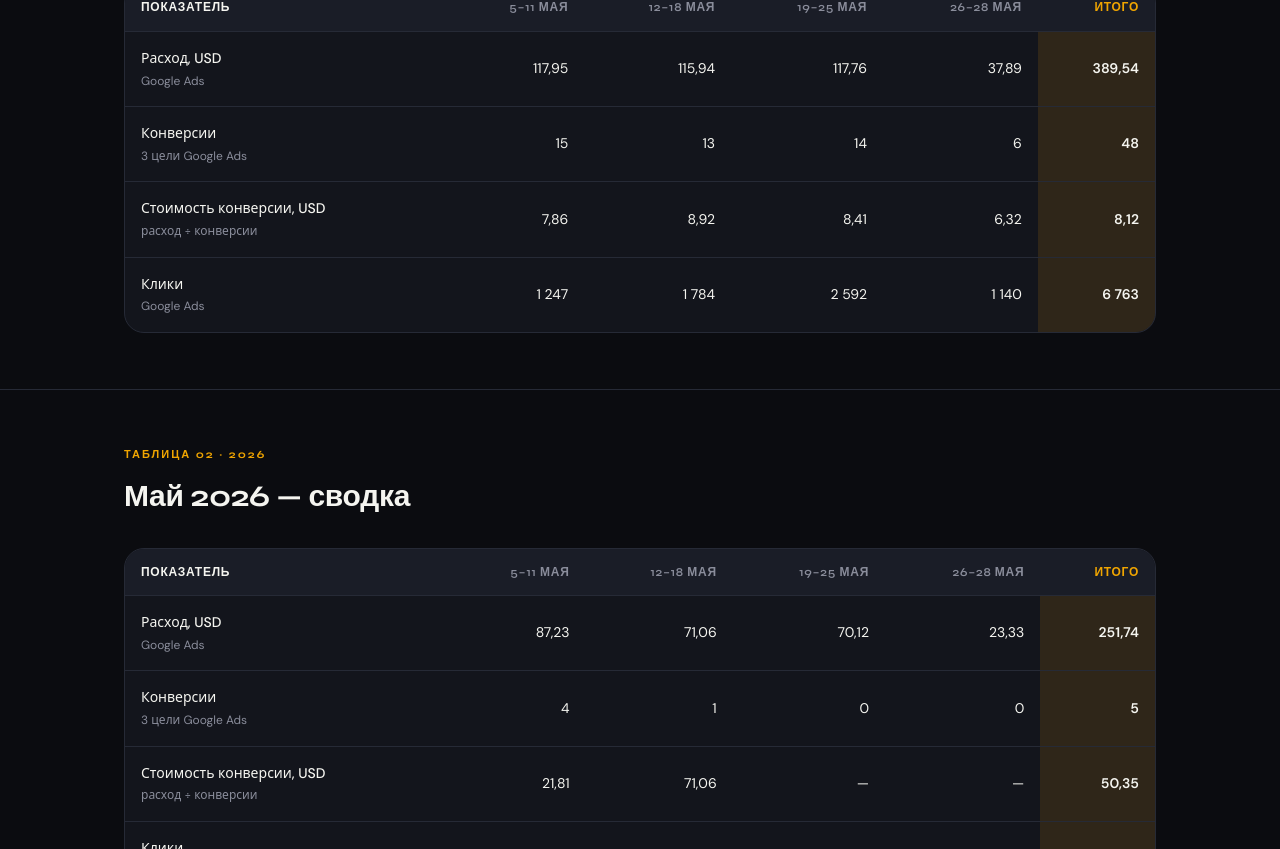
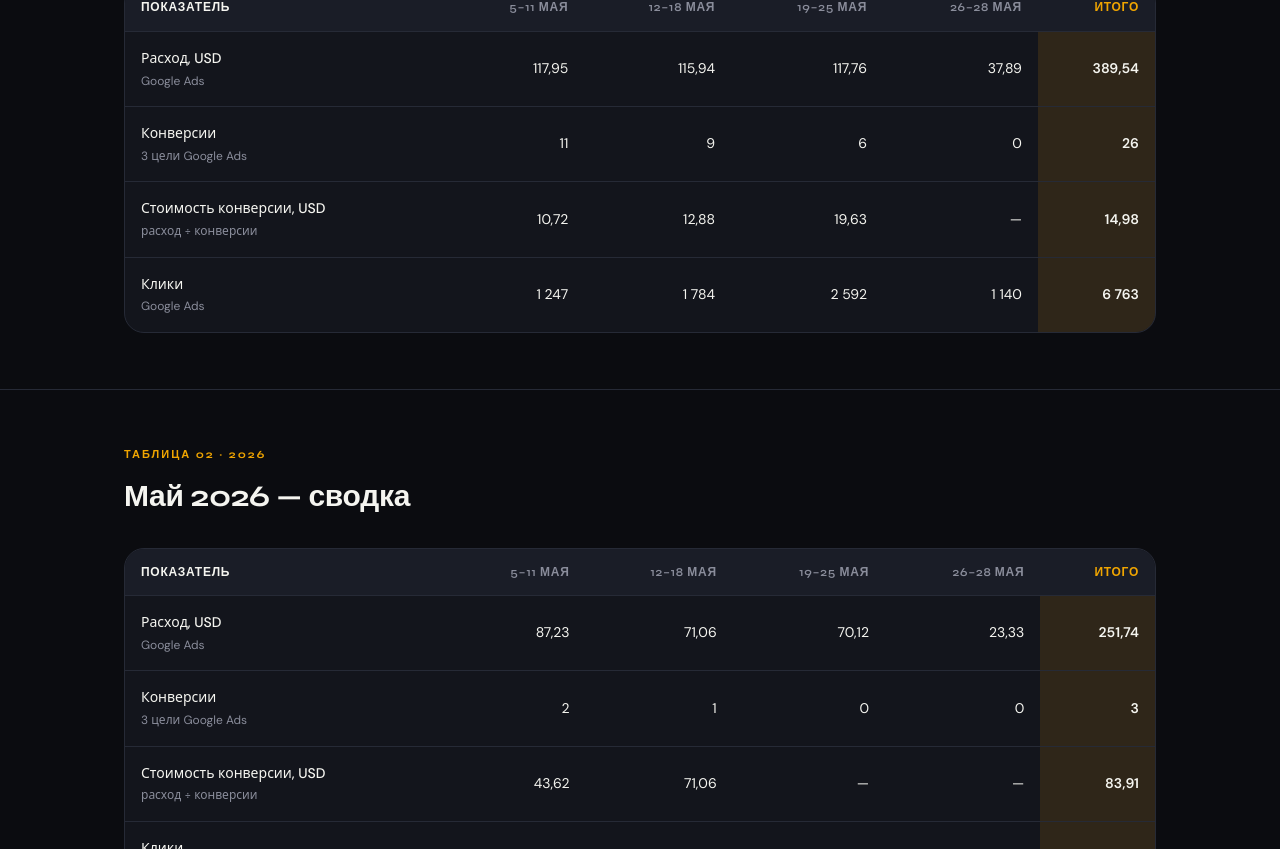
Before and after one commit to alex-sterling-lab/shulz-google-report, a plain HTML site: page index.html in a window 1280 px wide. Shown: the part 451-1300 px from the top of the page. Drawn offline with Linux system fonts and the light colour scheme.

Commit message:
Update conversion counts and recalc CPA

```diff
--- a/index.html
+++ b/index.html
@@ -87,19 +87,19 @@
           </tr>
           <tr>
             <td>Конверсии<span class="row-sub">3 цели Google Ads</span></td>
-            <td>15</td>
-            <td>13</td>
-            <td>14</td>
+            <td>11</td>
+            <td>9</td>
             <td>6</td>
-            <td class="total">48</td>
+            <td>0</td>
+            <td class="total">26</td>
           </tr>
           <tr>
             <td>Стоимость конверсии, USD<span class="row-sub">расход ÷ конверсии</span></td>
-            <td>7,86</td>
-            <td>8,92</td>
-            <td>8,41</td>
-            <td>6,32</td>
-            <td class="total">8,12</td>
+            <td>10,72</td>
+            <td>12,88</td>
+            <td>19,63</td>
+            <td>—</td>
+            <td class="total">14,98</td>
           </tr>
           <tr>
             <td>Клики<span class="row-sub">Google Ads</span></td>
@@ -142,19 +142,19 @@
           </tr>
           <tr>
             <td>Конверсии<span class="row-sub">3 цели Google Ads</span></td>
-            <td>4</td>
+            <td>2</td>
             <td>1</td>
             <td>0</td>
             <td>0</td>
-            <td class="total">5</td>
+            <td class="total">3</td>
           </tr>
           <tr>
             <td>Стоимость конверсии, USD<span class="row-sub">расход ÷ конверсии</span></td>
-            <td>21,81</td>
+            <td>43,62</td>
             <td>71,06</td>
             <td>—</td>
             <td>—</td>
-            <td class="total">50,35</td>
+            <td class="total">83,91</td>
           </tr>
           <tr>
             <td>Клики<span class="row-sub">Google Ads</span></td>
```
